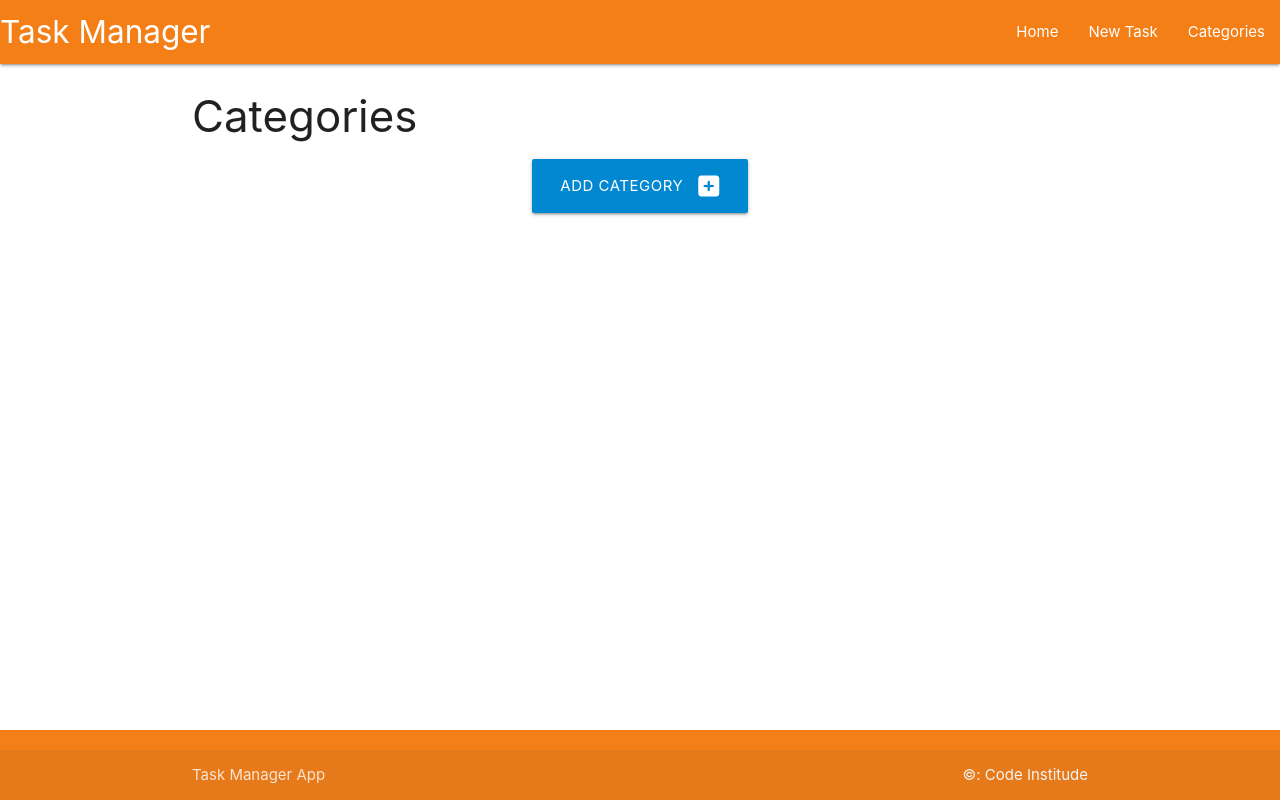
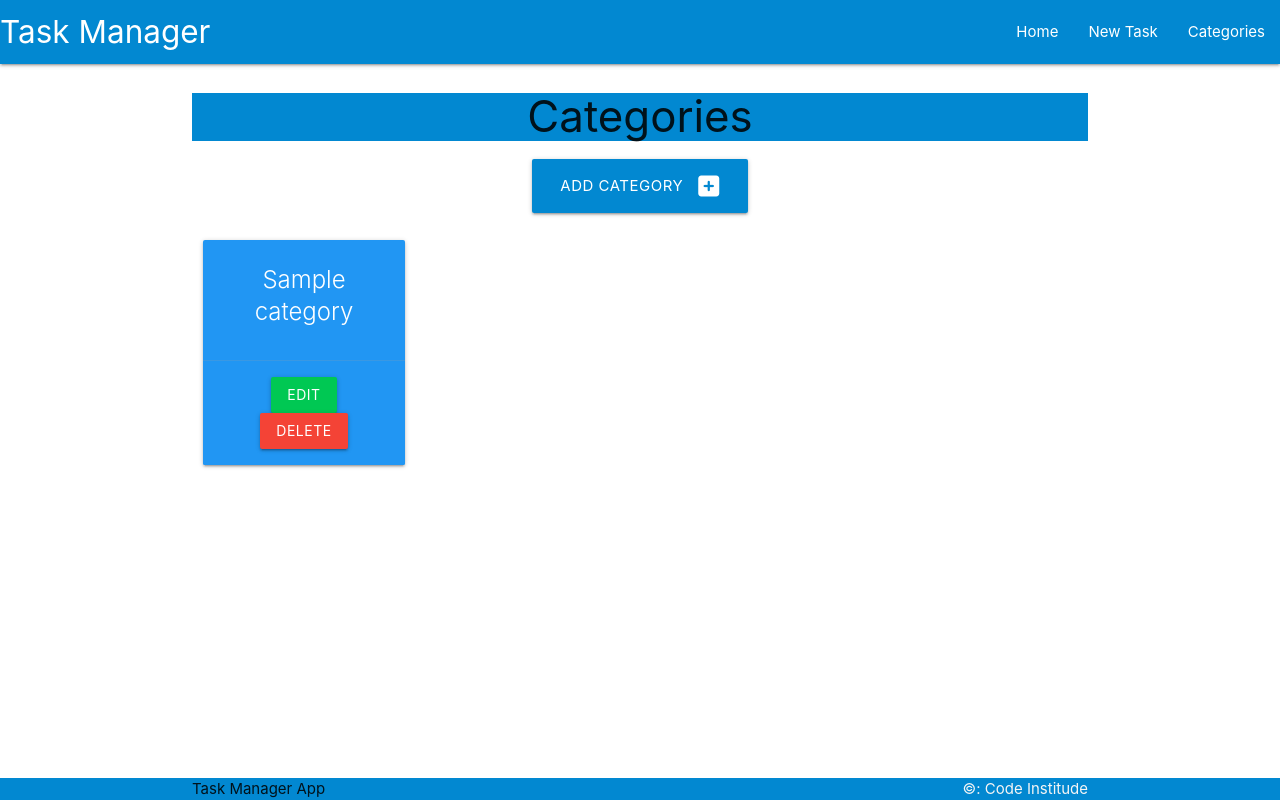
Before and after one commit to DonnavanStaddon/TaskManagerApp, a Flask app: page /categories in a window 1280 px wide. Run offline with Flask 3, Linux system fonts and the light colour scheme; tables that the repository leaves empty hold one stand-in row (values such as "Sample post").

Commit message:
Viewing Categories

```diff
--- a/taskmanager/routes.py
+++ b/taskmanager/routes.py
@@ -10,7 +10,8 @@ def home():
 
 @app.route("/categories")
 def categories():
-    return render_template("categories.html")
+    categories = list(Category.query.order_by(Category.category_name).all())
+    return render_template("categories.html", categories=categories)
 
 @app.route("/add_category", methods=["GET", "POST"])
 def add_category():
--- a/taskmanager/templates/add_category.html
+++ b/taskmanager/templates/add_category.html
@@ -1,9 +1,9 @@
 {% extends "base.html" %}
 {% block content %}
 
-<h3 blue-grey darken-3 center-align>Add Category</h3>
+<h3 class="light-blue darken-2 center-align">Add Category</h3>
 
-<div class="row card-panel cream text-lighten-5">
+<div class="row">
     <form class="col s12" method="POST" action="{{ url_for('add_category') }}">
     <!--category_name-->
       <div class="row">
--- a/taskmanager/templates/base.html
+++ b/taskmanager/templates/base.html
@@ -12,7 +12,7 @@
 <body>
 
     <header>
-        <nav class="yellow darken-4">
+        <nav class="light-blue darken-2">
             <div class="nav-wrapper">
               <a href="{{ url_for('home') }}" class="brand-logo">Task Manager</a>
               <a href="#" data-target="mobile-demo" class="sidenav-trigger"><i class="fas fa-bars"></i></a>
@@ -36,16 +36,16 @@
         {% endblock %}
     </main>
 
-    <footer class="page-footer yellow darken-4">
+    <footer class="light-blue darken-2">
         <div class="footer-copyright">
           <div class="container">
             Task Manager App
           <a class="grey-text text-lighten-4 right" href="https://codeinstitude.net">&copy: Code Institude</a>
           </div>
         </div>
-      </footer
+      </footer>
 
-    <!-- Compiled and minified JavaScript -->
+    <!--- Compiled and minified JavaScript -->
     <script src="https://cdnjs.cloudflare.com/ajax/libs/materialize/1.0.0/js/materialize.min.js"></script>
     <script src="{{ url_for('static', filename='js/script.js') }}"></script>
 </body>
--- a/taskmanager/templates/categories.html
+++ b/taskmanager/templates/categories.html
@@ -1,15 +1,30 @@
 {% extends "base.html" %}
 {% block content %}
 
-<h3 blue-grey darken-3 center-align>Categories</h3>
+<h3 class="light-blue darken-2 center-align">Categories</h3>
 
 <div class="row">
     <div class="col s12 center-align">
         <a href="{{ url_for('add_category') }}" class="btn-large light-blue darken-2">
             Add Category <i class="fas fa-plus-square right"></i>
         </a>
-
     </div>
 </div>
 
+<div class="row">
+    {% for category in categories %}
+    <div class="col s12 m6 l3">
+      <div class="card blue darken-10 center-align">
+        <div class="card-content white-text">
+          <span class="card-title">{{ category.category_name }}</span>
+        </div>
+        <div class="card-action">
+          <a href="#" class="btn green accent-4">Edit</a>
+          <a href="#" class="btn red">Delete</a>
+        </div>
+      </div>
+    </div>
+    {% endfor %}
+</div>
+
 {% endblock %}
```
